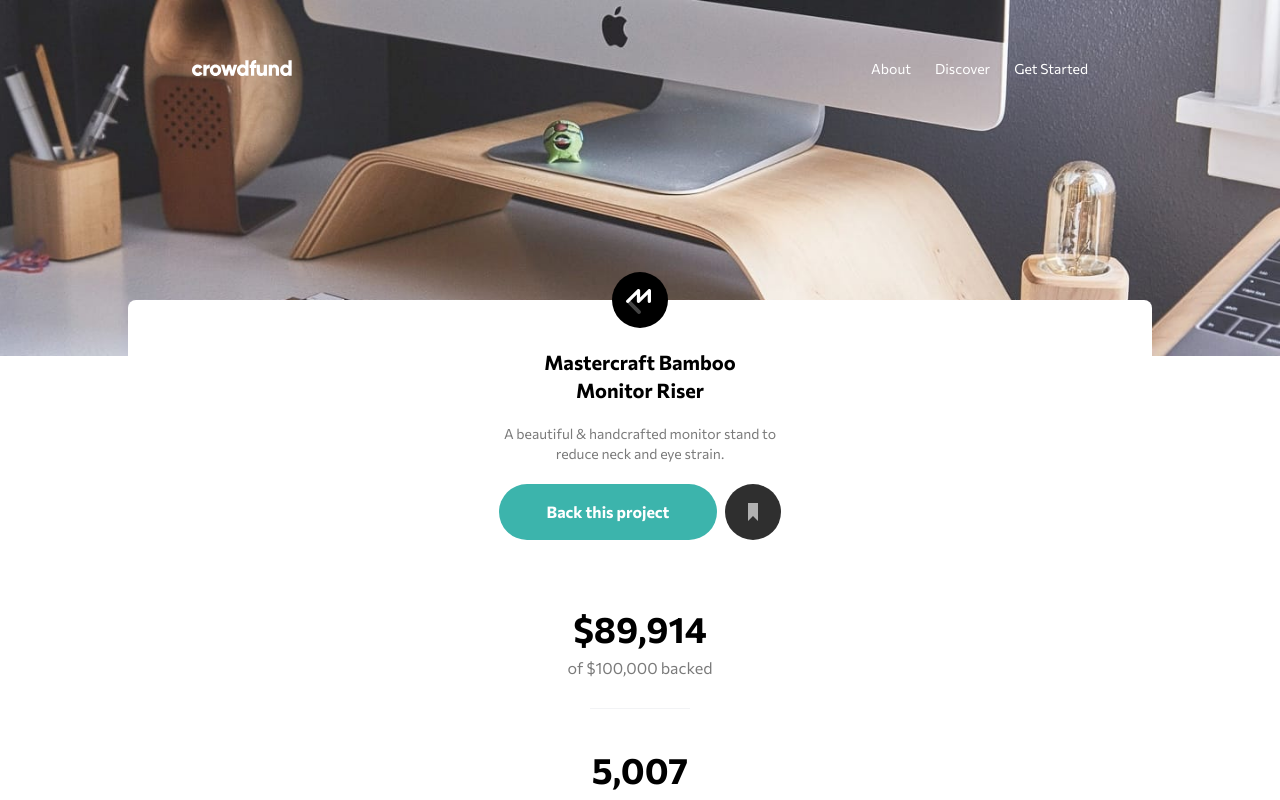
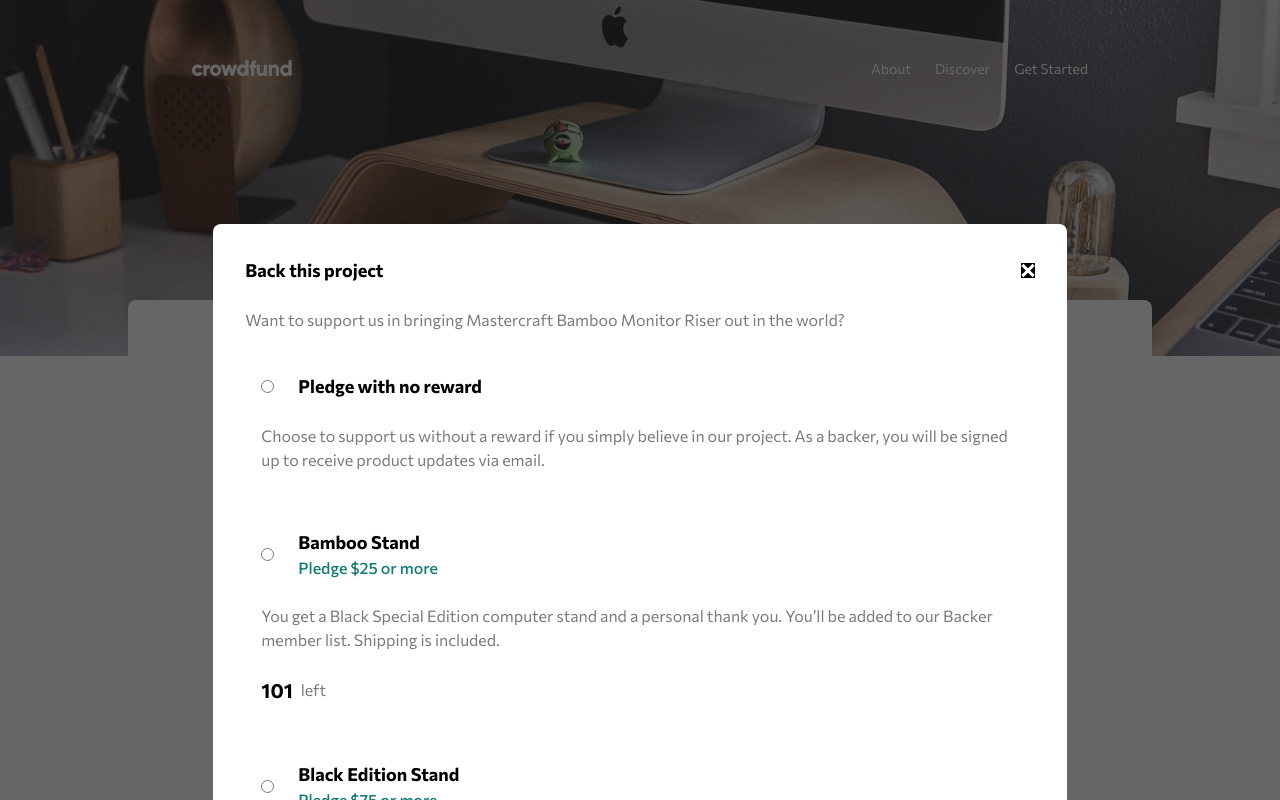
Before and after one commit to MuhammadFahrulazmi322/crowdfunding-product-page, a React (Vite) app: page / in a window 1280 px wide. Both pictures are taken after a click on the button "Back this project". Shown: the top 800 px of the page. Built offline with nearby package versions, Linux system fonts and the light colour scheme.

Commit message:
create section modal

```diff
--- a/src/App.jsx
+++ b/src/App.jsx
@@ -1,26 +1,39 @@
-import About from "./sections/About"
-import Features from "./sections/Features"
-import Hero from "./sections/Hero"
-import Nav from "./sections/Nav"
-import Product from "./sections/Product"
+import { useState } from "react";
+import Modal from "./components/Modal";
+import About from "./sections/About";
+import Features from "./sections/Features";
+import Hero from "./sections/Hero";
+import Nav from "./sections/Nav";
+import Product from "./sections/Product";
 
 function App() {
+  const [isModalOpen, setModalOpen] = useState(false);
 
+  const handleOpenModal = () => {
+    setModalOpen(true);
+    document.body.classList.add('modal-open');
+  };
+  const handleCloseModal = () => {
+    setModalOpen(false);
+    document.body.classList.remove('modal-open');
+
+  };
   return (
-    <main className="pb-20">
-      <Nav />
-      <Hero/>
-      <div className="w-4/5 m-auto max-container">
-      <Product/>
-      <About/>
-      <Features/>
-      </div>
+    <>
 
-      <section>
 
-      </section>
-    </main>
-  )
+      <main className={`pb-20`}>
+        <Modal isOpen={isModalOpen} onClose={handleCloseModal}/>
+        <Nav />
+        <Hero />
+        <div className="w-4/5 m-auto max-container">
+          <Product openModal={handleOpenModal} />
+          <About />
+          <Features />
+        </div>
+      </main>
+    </>
+  );
 }
 
-export default App
+export default App;
--- /dev/null
+++ b/src/assets/images/icon-bookmark.jsx
@@ -0,0 +1,14 @@
+export const IconBookmark = ({ className, bgFill, iconFill }) => (
+	<svg
+		className={className}
+		width="56"
+		height="56"
+		xmlns="http://www.w3.org/2000/svg">
+		<g fill="none" fillRule="evenodd">
+			{/* <circle fill="#2F2F2F" cx="28" cy="28" r="28" />
+			<path fill="#B1B1B1" d="M23 19v18l5-5.058L33 37V19z" /> */}
+			<circle className={bgFill} cx="28" cy="28" r="28" />
+			<path className={iconFill} d="M23 19v18l5-5.058L33 37V19z" />
+		</g>
+	</svg>
+);
--- a/src/assets/images/index.js
+++ b/src/assets/images/index.js
@@ -1,5 +1,4 @@
 import favicon from "./favicon-32x32.png";
-import ic_bookmark from "./icon-bookmark.svg";
 import ic_check from "./icon-check.svg";
 import ic_close_menu from "./icon-close-menu.svg";
 import ic_humburger from "./icon-hamburger.svg";
@@ -10,7 +9,6 @@ import logo from "./logo.svg";
 
 export {
   favicon,
-  ic_bookmark,
   ic_check,
   ic_close_menu,
   ic_humburger,
--- a/src/components/Button.jsx
+++ b/src/components/Button.jsx
@@ -1,9 +1,10 @@
 import React from "react";
 
-function Button({ label,disabled }) {
+function Button({ label,disabled, onClick }) {
   return (
     <button
-    className={`${disabled ? `${disabled}` : "bg-moderate-cyan"} py-4 px-12 max-sm:py-2 max-sm:px-8
+    onClick={onClick}
+    className={`${disabled ? `${disabled} cursor-default` : "bg-moderate-cyan hover:bg-dark-cyan"} py-4 px-12 max-sm:py-4 max-sm:px-8
     font-bold text-base max-sm:text-sm rounded-full duration-300 text-white`}
     >{label}</button>
   );
--- /dev/null
+++ b/src/components/Modal.jsx
@@ -0,0 +1,70 @@
+import React, { useState } from "react";
+import { ic_close_menu } from "../assets/images";
+import { project } from "../constants";
+
+function Modal({ isOpen, onClose }) {
+  const [selectedItem, setSelectedItem] = useState(null);
+
+  const handleRadioChange = (index) => {
+    setSelectedItem(index);
+  };
+
+  if (!isOpen) return null;
+
+  console.log("Modal telah muncul");
+  return (
+    <section className="fixed inset-0 bg-black bg-opacity-60 flex justify-center items-center z-50 overflow-y-auto">
+      <div className=" bg-white relative top-[100%] lg:top-[40%] md:top-[40%] p-8 w-10/12 xl:w-2/3 rounded-lg flex flex-col gap-6">
+        <div className="flex flex-row items-center justify-between">
+          <h1 className="text-lg font-bold">Back this project</h1>
+          <div className="cursor-pointer bg-black" onClick={onClose}>
+            <img src={ic_close_menu} alt="close" />
+          </div>
+        </div>
+        <p className="text-base text-dark-gray">
+          Want to support us in bringing Mastercraft Bamboo Monitor Riser out in
+          the world?
+        </p>
+
+        {project.map((item, index) => (
+          <div
+            key={index}
+            className={`flex flex-col p-4 gap-6 border-1 border-solid border-dark-gray
+                ${item.disabled ? "opacity-50" : "opacity-100"}
+            `}
+          >
+            <div className="flex flex-row gap-6 items-center">
+              <input
+                type="radio"
+                name="project"
+                id={`project-${index}`}
+                className="bg-transparent  border border-gray-200 rounded-full checked:bg-dark-cyan checked:border-dark-cyan"
+
+                checked={selectedItem === index}
+                onChange={() => handleRadioChange(index)}
+              />
+              <div className="flex flex-col">
+                <label htmlFor={`project-${index}`} className="cursor-pointer text-lg font-bold">
+                  {item.title}
+                </label>
+                {item.subtitle && <p className="text-dark-cyan font-medium">{item.subtitle}</p>}
+              </div>
+            </div>
+
+            <p className="text-dark-gray">{item.description}</p>
+            {item.stock >= 0 && (
+              <p className="flex flex-row items-center gap-2 text-dark-gray">
+                <span className="text-xl font-bold text-black">
+                  {item.stock}
+                </span>
+                left
+              </p>
+            )}
+          </div>
+        ))}
+      </div>
+    </section>
+  );
+}
+
+export default Modal;
--- a/src/index.css
+++ b/src/index.css
@@ -9,9 +9,15 @@
   scroll-behavior: smooth;
 }
 
+/* Tambahkan overflow-hidden ke elemen body saat modal terbuka */
+body.modal-open {
+  overflow: hidden;
+}
 @layer components {
   .max-container {
     max-width: 1440px;
     margin: 0 auto;
   }
+
+
 }
--- a/src/sections/About.jsx
+++ b/src/sections/About.jsx
@@ -1,8 +1,8 @@
 function About() {
   return (
-    <section className="p-8 max-md:px-4 flex flex-col gap-6">
-      <h2 className="font-bold text-xl">About this project</h2>
-      <div className="flex flex-col gap-6 text-dark-gray text-base max-md:text-sm">
+    <section className="p-8 max-md:px-4 flex flex-col gap-6 lg:gap-10 lg:px-40">
+      <h2 className="font-bold text-2xl max-md:text-xl">About this project</h2>
+      <div className="flex flex-col gap-6 lg:gap-10 text-dark-gray text-lg max-md:text-sm">
       <p >
         The Mastercraft Bamboo Monitor Riser is a sturdy and stylish platform
         that elevates your screen to a more comfortable viewing height. Placing
--- a/src/sections/Hero.jsx
+++ b/src/sections/Hero.jsx
@@ -26,7 +26,7 @@ function Hero() {
       <img
       src={isMobile ? heroMobile : heroDesktop}
       alt={isMobile ? "hero mobile" : "hero desktop"}
-      className="object-cover w-full " />
+      className="object-cover w-full contrast-[85%]" />
     </section>
   );
 }
--- a/src/sections/Product.jsx
+++ b/src/sections/Product.jsx
@@ -1,42 +1,67 @@
 import Button from "../components/Button";
 import { backers } from "../constants";
-import { ic_bookmark, logoMastercraft } from "../assets/images";
+import {logoMastercraft } from "../assets/images";
+import { IconBookmark } from "../assets/images/icon-bookmark";
+import { useState } from "react";
+function Product({openModal}) {
+  const [bookmark,setBookmark] = useState(false)
 
-function Product() {
   return (
-    <section className=" relative -top-14 bg-white rounded-lg ">
-      <div className="flex flex-col justify-center items-center gap-5 px-2 relative -top-7">
+    <section className=" relative -top-14 bg-white rounded-lg  lg:px-40">
+      <div className="flex flex-col justify-center items-center gap-5 lg:gap-10 px-2 relative -top-7">
         <img src={logoMastercraft} alt="" width={56} />
-        <h1 className="font-bold text-xl max-w-[250px] text-center">
-          Mastercraft Bamboo Monitor Riser
-        </h1>
-        <p className="max-w-[300px] text-center text-sm text-dark-gray ">
-          A beautiful & handcrafted monitor stand to reduce neck and eye strain.
-        </p>
-        <div className="flex gap-2">
-          <Button label={"Back this project"} />
-          <img src={ic_bookmark} alt="bookmark" />
+        <div className="flex flex-col gap-2 items-center">
+          <h1 className="font-bold text-xl lg:text-2xl xl:text-3xl max-w-[250px] lg:max-w-full text-center">
+            Mastercraft Bamboo Monitor Riser
+          </h1>
+          <p className="max-w-[300px] lg:max-w-full text-center text-sm lg:text-lg text-dark-gray ">
+            A beautiful & handcrafted monitor stand to reduce neck and eye
+            strain.
+          </p>
+        </div>
+        <div className="flex gap-2 items-center lg:justify-between justify-center w-full">
+          <Button
+            label={"Back this project"}
+            onClick={openModal}
+          />
+          <div className="flex gap-4 items-center">
+            <button onClick={()=>{setBookmark(!bookmark)}}>
+              <IconBookmark
+                bgFill={bookmark ? "fill-dark-gray" : "fill-dark-cyan"}
+                iconFill={bookmark ? "fill-gray-400" : "fill-white"}
+                className={""}
+              />
+            </button>
+            <p className={`
+            ${bookmark ? "text-dark-gray" : "text-dark-cyan"} text-lg max-lg:hidden lg:block font-bold
+
+            `}>
+              {bookmark ? "Bookmark" : "Bookmarked"}
+            </p>
+          </div>
         </div>
       </div>
-      {backers.map((item, index) => (
-        <div
-          key={index}
-          className="flex flex-col items-center justify-center gap-4 mt-10"
-        >
-          <div className="flex flex-col items-center gap-2">
+      <div
+        className="flex flex-col lg:flex-row items-center lg:items-start justify-center lg:justify-start gap-4 xl:gap-[20%] lg:gap-[15%] mt-10"
+      >
+        {backers.map((item, index) => (
+          <div key={index} className="flex flex-col items-center gap-2">
             <h2 className="font-bold text-4xl max-md:text-3xl">{item.value}</h2>
             <p className="text-dark-gray">{item.label}</p>
             <hr
-              className={`border-solid border-1 text-dark-gray opacity-50 w-[100px] mt-5 ${
+              className={`border-solid border-1 text-dark-gray opacity-50 w-[100px] mt-5 lg:hidden ${
                 !item.line && "hidden"
               }`}
             />
           </div>
-        </div>
-      ))}
-      <div className="relative mt-10 w-10/12 flex justify-center">
+        ))}
+      </div>
+
+      <div className="flex justify-center">
+      <div className="relative mt-10 w-10/12 lg:w-full flex  lg:justify-start">
         <div className="absolute w-full bg-gray-200 py-1.5 rounded-full" />
         <div className="absolute w-4/5 bg-moderate-cyan py-1.5 rounded-full" />
+      </div>
       </div>
     </section>
   );
```
Also changed, not shown: src/constants/index.js (+3 -4 lines), src/sections/Features.jsx (+9 -7 lines), src/assets/images/icon-bookmark.svg (deleted).
